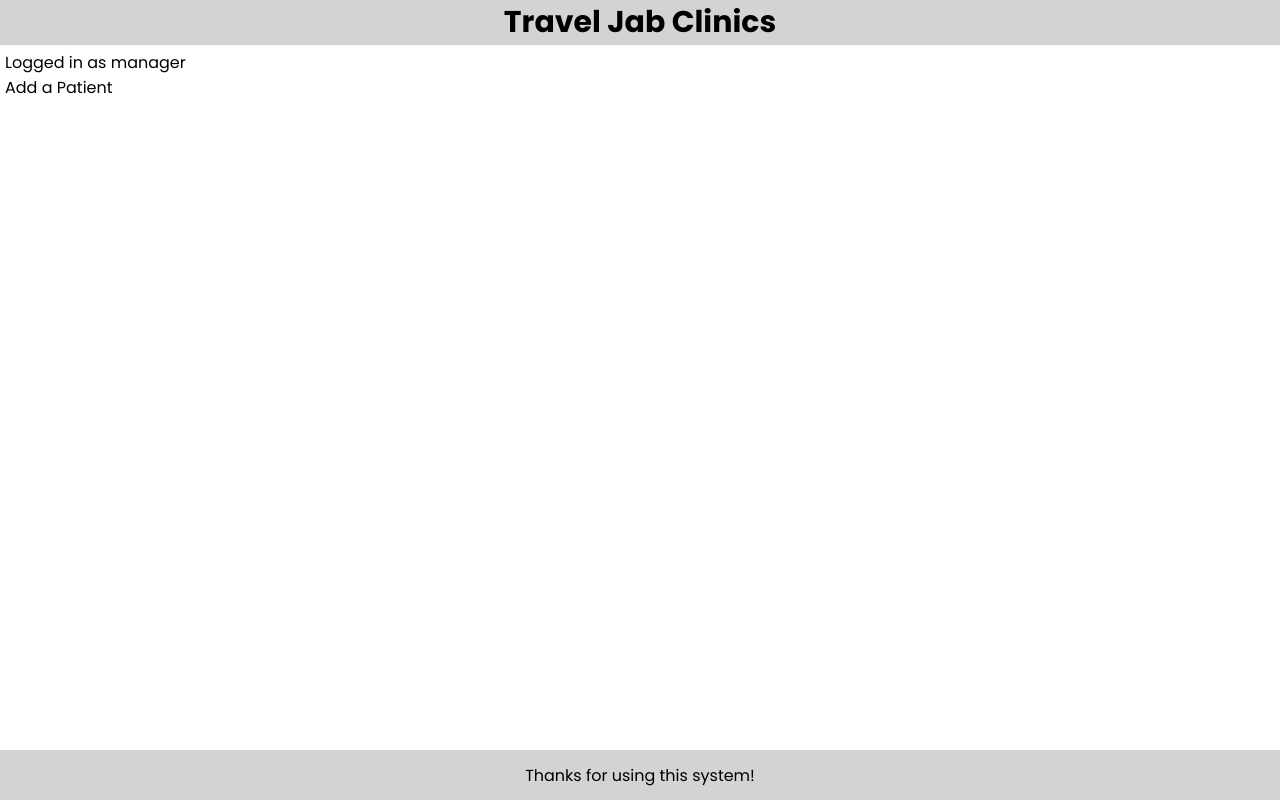
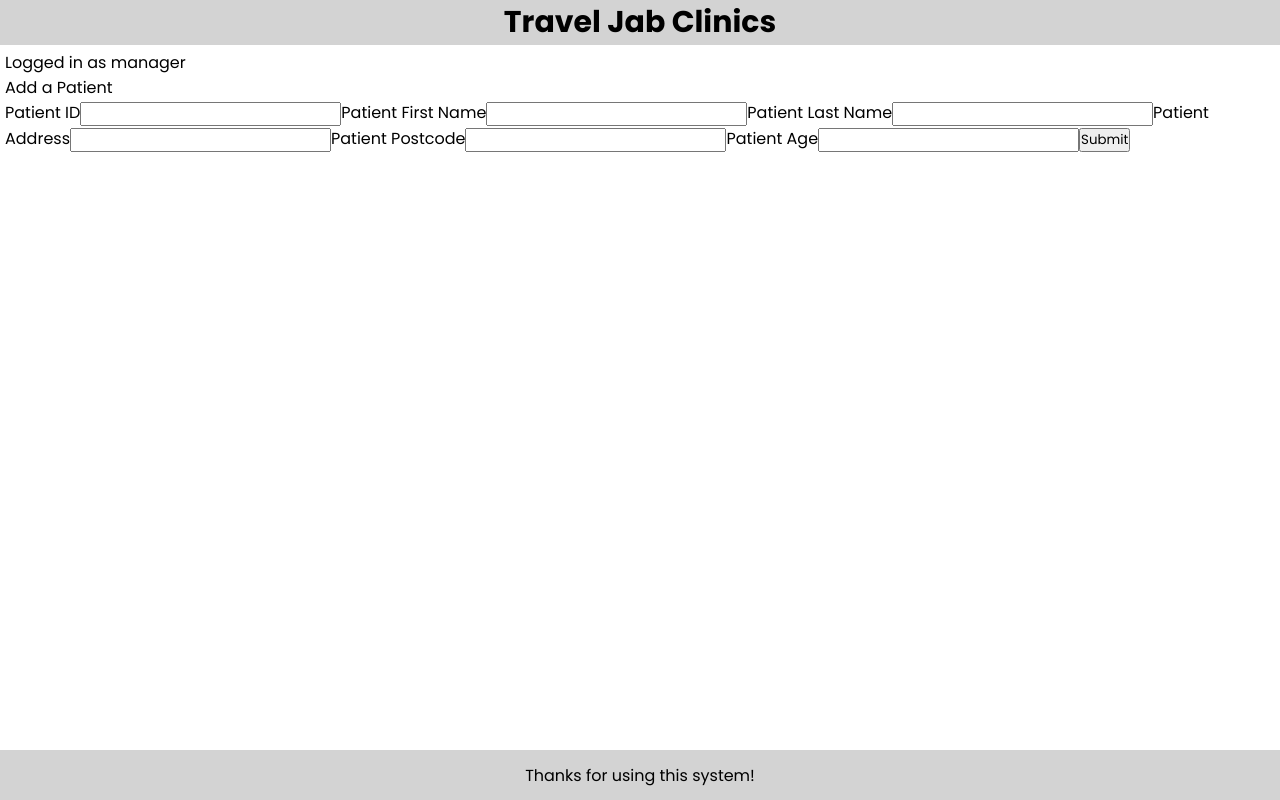
Before and after one commit to ibrahimmajeed2021-byte/Database, a React (Vite) app: page / in a window 1280 px wide. Built offline with nearby package versions, Linux system fonts and the light colour scheme.

Commit message:
Added form functionality submitting adds to the patient array

```diff
--- a/src/App.jsx
+++ b/src/App.jsx
@@ -3,11 +3,7 @@ import Layout from "./layout/Layout.jsx";
 function App() {
 	const user = "manager";
 
-	return (
-		<>
-			<Layout props={user} />
-		</>
-	);
+	return <Layout props={user} />;
 }
 
 export default App;
--- a/src/UI/Form.jsx
+++ b/src/UI/Form.jsx
@@ -1,34 +1,90 @@
+import { useState } from "react";
 import "./scss/Form.scss";
 
-function Form() {
+const Form = () => {
+	// Initialisation
+
+	const patients = [
+		{
+			PatientID: 0,
+			PatientFirstname: "",
+			PatientLastname: "",
+			PatientAddress: "",
+			PatientPostcode: "",
+			Patientage: 0,
+		},
+	];
+
+	// State
+	const [patient, setPatient] = useState(patients);
+
+	// Handlers
+
+	const handleChange = (event) => {
+		const { name, value } = event.target;
+		setPatient({ ...patient, [name]: value });
+	};
+
+	const handleSubmit = () => {
+		patients.push(patient);
+		console.log(patients);
+	};
+
+	// View
+
 	return (
 		<div className="form">
 			<label>
 				Patient ID
-				<input type="text" name="PatientID" />
+				<input type="text" name="PatientID" value={patients.PatientID} />
 			</label>
 			<label>
 				Patient First Name
-				<input type="text" name="PatientFirstName" />
+				<input
+					type="text"
+					name="PatientFirstName"
+					value={patients.PatientFirstname}
+					onChange={handleChange}
+				/>
 			</label>
 			<label>
 				Patient Last Name
-				<input type="text" name="PatientLastName" />
+				<input
+					type="text"
+					name="PatientLastName"
+					value={patients.PatientLastname}
+					onChange={handleChange}
+				/>
 			</label>
 			<label>
 				Patient Address
-				<input type="text" name="PatientAddress" />
+				<input
+					type="text"
+					name="PatientAddress"
+					value={patients.PatientAddress}
+					onChange={handleChange}
+				/>
 			</label>
 			<label>
 				Patient Postcode
-				<input type="text" name="PatientPostcode" />
+				<input
+					type="text"
+					name="PatientPostcode"
+					value={patients.PatientPostcode}
+					onChange={handleChange}
+				/>
 			</label>
 			<label>
 				Patient Age
-				<input name="PatientAge" />
+				<input
+					name="PatientAge"
+					value={patients.Patientage}
+					onChange={handleChange}
+				/>
 			</label>
+			<button onClick={handleSubmit}>Submit</button>
 		</div>
 	);
-}
+};
 
 export default Form;
--- a/src/layout/Layout.jsx
+++ b/src/layout/Layout.jsx
@@ -10,6 +10,7 @@ function Layout({ props }) {
 			<main>
 				Logged in as {props}
 				<p>Add a Patient</p>
+				<Form />
 			</main>
 			<Footer />
 		</div>
```
